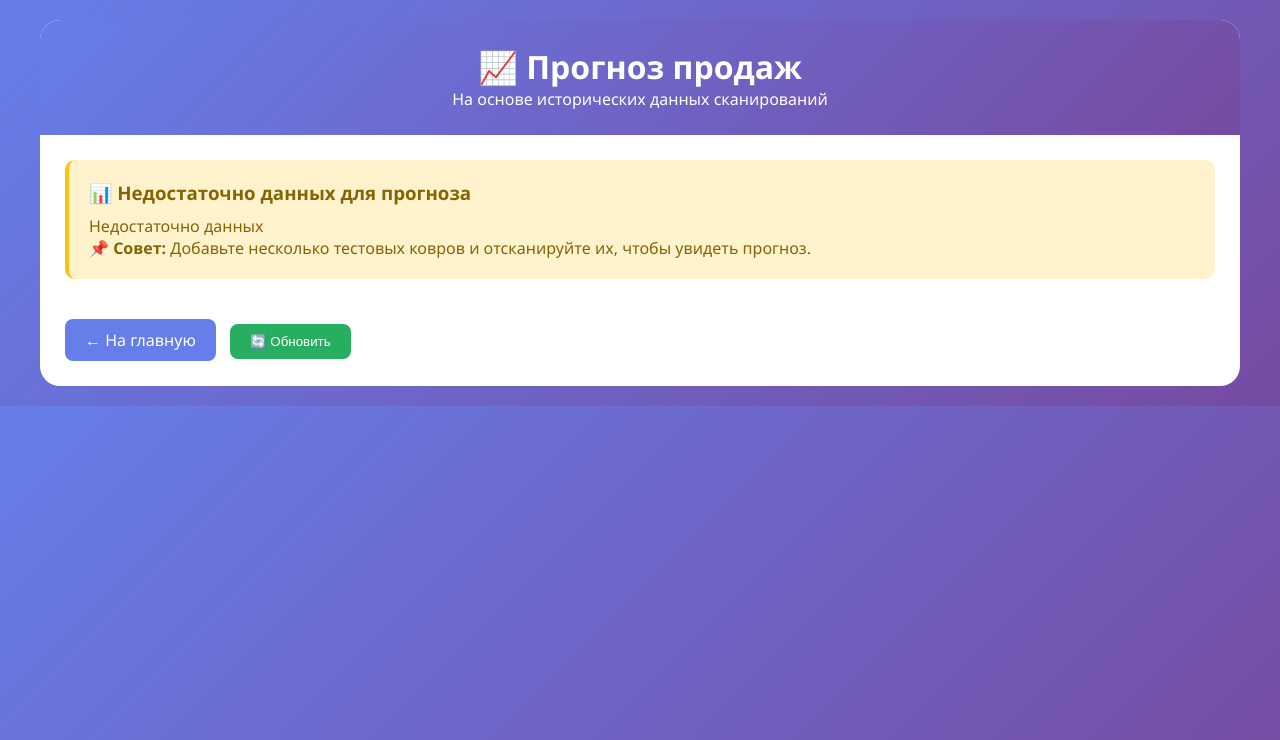
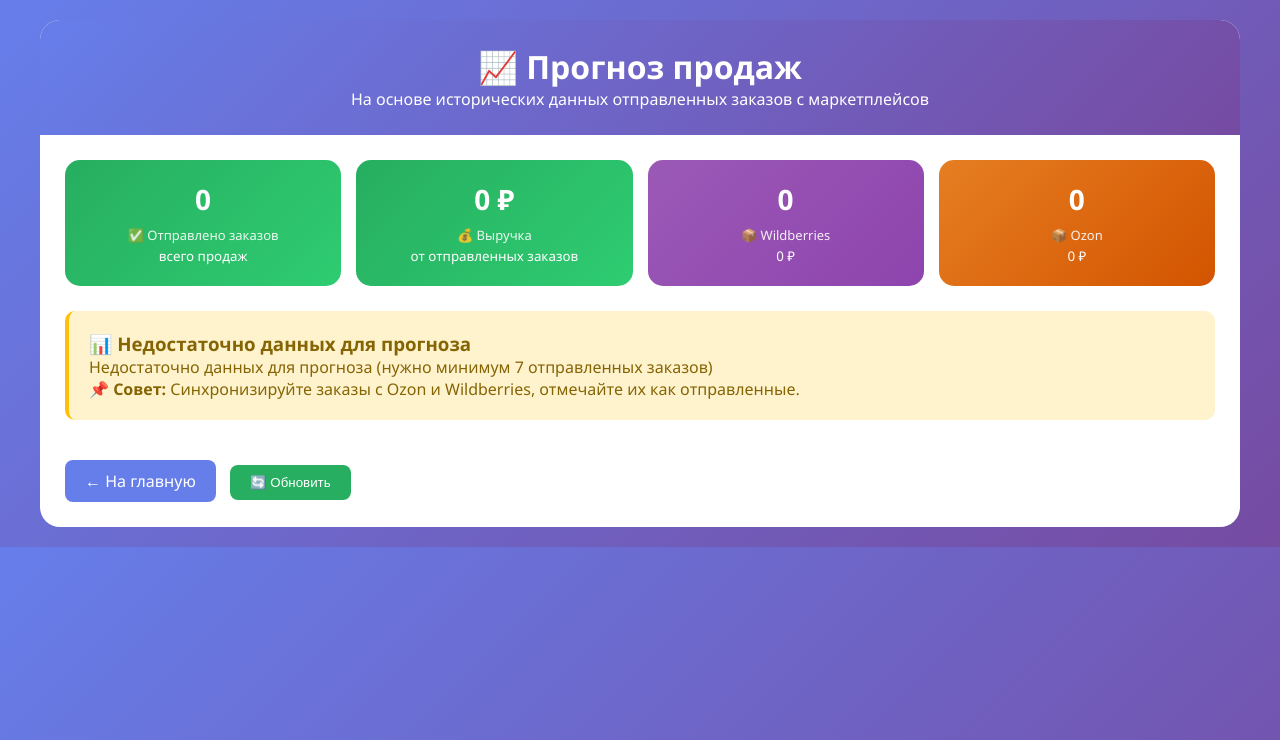
Before and after one commit to numinga27/carpet-manager, a Flask app: page /forecast in a window 1280 px wide. Shown: the top 740 px of the page. Run offline with Flask 3, Linux system fonts and the light colour scheme.

Commit message:
ozon_wb_2

```diff
--- a/web_app/app.py
+++ b/web_app/app.py
@@ -266,61 +266,112 @@ def init_database():
         else:
             set_db_version(DB_VERSION)
 
-# ========== ФУНКЦИИ ПРОГНОЗА ==========
+# ========== ФУНКЦИИ ПРОГНОЗА НА ОСНОВЕ ЗАКАЗОВ МАРКЕТПЛЕЙСОВ ==========
 def forecast_sales(days=30):
+    """Прогноз на основе отправленных заказов (status='shipped')"""
     try:
-        scans = ScanLog.query.filter_by(result='success').all()
-        if len(scans) < 7:
-            return {"error": None, "no_data": True, "message": "Недостаточно данных", "data": [], "total": 0, "daily_avg": 0}
-        daily = defaultdict(int)
-        for s in scans:
-            if s.scanned_at:
-                daily[s.scanned_at[:10]] += 1
-        dates = sorted(daily.keys())
-        counts = [daily[d] for d in dates]
-        avg = sum(counts[-7:]) / 7 if len(counts) >= 7 else sum(counts)/len(counts)
-        forecast = [max(0, round(avg * (0.9 + i*0.02))) for i in range(days)]
-        weekday_weights = {0:1.0,1:1.0,2:1.0,3:1.0,4:1.2,5:1.5,6:1.1}
+        orders = MarketplaceOrder.query.filter_by(status='shipped').all()
+        if len(orders) < 7:
+            return {
+                "error": None,
+                "no_data": True,
+                "message": "Недостаточно данных для прогноза (нужно минимум 7 отправленных заказов)",
+                "data": [], "total": 0, "daily_avg": 0,
+                "historical_data": [], "historical_dates": []
+            }
+
+        daily_counts = defaultdict(int)
+        for order in orders:
+            date_str = order.shipped_at if order.shipped_at else order.ordered_at
+            if date_str:
+                date = date_str[:10]
+                daily_counts[date] += 1
+
+        if not daily_counts:
+            return {
+                "error": None,
+                "no_data": True,
+                "message": "Нет данных о датах отправки заказов",
+                "data": [], "total": 0, "daily_avg": 0
+            }
+
+        dates = sorted(daily_counts.keys())
+        counts = [daily_counts[d] for d in dates]
+
+        if len(counts) >= 7:
+            avg = sum(counts[-7:]) / 7
+        else:
+            avg = sum(counts) / len(counts)
+
+        forecast = [max(0, round(avg * (0.9 + (i * 0.02)))) for i in range(days)]
+
+        weekday_weights = {0: 1.0, 1: 1.0, 2: 1.0, 3: 1.0, 4: 1.2, 5: 1.5, 6: 1.1}
         today = datetime.now()
-        f_data = []
-        f_dates = []
+        forecast_with_season = []
+        forecast_dates = []
         for i in range(days):
-            d = today + timedelta(days=i+1)
-            w = weekday_weights.get(d.weekday(), 1.0)
-            f_data.append(round(forecast[i] * w))
-            f_dates.append(d.strftime("%Y-%m-%d"))
+            forecast_date = today + timedelta(days=i+1)
+            weight = weekday_weights.get(forecast_date.weekday(), 1.0)
+            value = round(forecast[i] * weight)
+            forecast_with_season.append(value)
+            forecast_dates.append(forecast_date.strftime("%Y-%m-%d"))
+
         return {
-            "error": None, "no_data": False, "method": "Скользящее среднее",
-            "data": f_data, "dates": f_dates, "total": sum(f_data),
-            "daily_avg": round(sum(f_data)/days,1),
-            "historical_data": counts[-30:], "historical_dates": dates[-30:]
+            "error": None,
+            "no_data": False,
+            "method": "Скользящее среднее (7 дней) на основе заказов маркетплейсов",
+            "data": forecast_with_season,
+            "dates": forecast_dates,
+            "total": sum(forecast_with_season),
+            "daily_avg": round(sum(forecast_with_season) / days, 1),
+            "historical_data": counts[-30:],
+            "historical_dates": dates[-30:]
         }
     except Exception as e:
+        print(f"[FORECAST] Ошибка: {e}")
+        traceback.print_exc()
         return {"error": str(e), "no_data": True, "data": [], "total": 0, "daily_avg": 0}
 
 def calculate_trend():
+    """Тренд на основе отправленных заказов"""
     try:
-        scans = ScanLog.query.filter_by(result='success').all()
-        if len(scans) < 14:
-            return {"trend": "unknown", "percent": 0}
+        orders = MarketplaceOrder.query.filter_by(status='shipped').all()
+        if len(orders) < 14:
+            return {"trend": "unknown", "percent": 0, "last_week": 0, "prev_week": 0}
+
         now = datetime.now()
-        last_week = prev_week = 0
-        for s in scans:
-            if s.scanned_at:
+        last_week = 0
+        prev_week = 0
+
+        for order in orders:
+            date_str = order.shipped_at if order.shipped_at else order.ordered_at
+            if date_str:
                 try:
-                    d = datetime.strptime(s.scanned_at[:10], "%Y-%m-%d")
-                    diff = (now - d).days
-                    if diff <= 7:
+                    order_date = datetime.strptime(date_str[:10], "%Y-%m-%d")
+                    days_diff = (now - order_date).days
+                    if days_diff <= 7:
                         last_week += 1
-                    elif diff <= 14:
+                    elif days_diff <= 14:
                         prev_week += 1
                 except:
                     continue
-        percent = 100 if prev_week == 0 else round((last_week - prev_week)/prev_week*100,1)
-        trend = "growing" if percent > 10 else ("declining" if percent < -10 else "stable")
+
+        if prev_week == 0:
+            percent = 100 if last_week > 0 else 0
+        else:
+            percent = round((last_week - prev_week) / prev_week * 100, 1)
+
+        if percent > 10:
+            trend = "growing"
+        elif percent < -10:
+            trend = "declining"
+        else:
+            trend = "stable"
+
         return {"trend": trend, "percent": percent, "last_week": last_week, "prev_week": prev_week}
-    except:
-        return {"trend": "unknown", "percent": 0}
+    except Exception as e:
+        print(f"[TREND] Ошибка: {e}")
+        return {"trend": "unknown", "percent": 0, "last_week": 0, "prev_week": 0}
 
 # ========== API МАРКЕТПЛЕЙСОВ ==========
 class MarketplaceAPI:
@@ -454,7 +505,7 @@ with app.app_context():
                 c.qr_code_path = generate_qr_code(c.carpet_id, {})
         db.session.commit()
 
-# ========== МАРШРУТЫ (сокращённо, но полный набор) ==========
+# ========== МАРШРУТЫ ==========
 @app.route('/')
 def index():
     return render_template('index.html',
@@ -469,7 +520,26 @@ def index():
 
 @app.route('/forecast')
 def forecast_page():
-    return render_template('forecast.html', forecast=forecast_sales(30), trend=calculate_trend())
+    try:
+        forecast = forecast_sales(30)
+        trend = calculate_trend()
+        marketplace_stats = {
+            'total_orders': MarketplaceOrder.query.count(),
+            'shipped_orders': MarketplaceOrder.query.filter_by(status='shipped').count(),
+            'processing_orders': MarketplaceOrder.query.filter_by(status='processing').count(),
+            'ready_orders': MarketplaceOrder.query.filter_by(status='ready').count(),
+            'new_orders': MarketplaceOrder.query.filter_by(status='new').count(),
+            'total_revenue': db.session.query(db.func.sum(MarketplaceOrder.price)).filter(MarketplaceOrder.status == 'shipped').scalar() or 0,
+            'wb_orders': MarketplaceOrder.query.filter_by(marketplace='wb', status='shipped').count(),
+            'ozon_orders': MarketplaceOrder.query.filter_by(marketplace='ozon', status='shipped').count(),
+            'wb_revenue': db.session.query(db.func.sum(MarketplaceOrder.price)).filter(MarketplaceOrder.marketplace == 'wb', MarketplaceOrder.status == 'shipped').scalar() or 0,
+            'ozon_revenue': db.session.query(db.func.sum(MarketplaceOrder.price)).filter(MarketplaceOrder.marketplace == 'ozon', MarketplaceOrder.status == 'shipped').scalar() or 0,
+        }
+        return render_template('forecast.html', forecast=forecast, trend=trend, marketplace_stats=marketplace_stats)
+    except Exception as e:
+        print(f"[FORECAST_PAGE] Ошибка: {e}")
+        traceback.print_exc()
+        return render_template('forecast.html', forecast={"error": str(e), "no_data": True}, trend={"trend": "unknown", "percent": 0}, marketplace_stats={})
 
 @app.route('/add_carpet', methods=['POST'])
 def add_carpet():
@@ -832,6 +902,7 @@ def generate_qr_pdf():
     except Exception as e:
         return f"Ошибка: {e}", 500
 
+# ========== ОСНОВНАЯ ФУНКЦИЯ ГЕНЕРАЦИИ PDF С QR НА ВЕСЬ ЛИСТ (УМЕНЬШЕН ДО 85%) ==========
 @app.route('/generate_single_pages_pdf')
 def generate_single_pages_pdf():
     t = request.args.get('carpet_type_id','')
@@ -852,46 +923,58 @@ def generate_single_pages_pdf():
         from PIL import Image
         buffer = io.BytesIO()
         w, h = A4
-        scale = 0.9
-        nw, nh = w*scale, h*scale
-        xo = (w-nw)/2
-        yo = (h-nh)/2
-        text_h = 63
+        scale_factor = 0.85
+        new_w = w * scale_factor
+        new_h = h * scale_factor
+        x_offset = (w - new_w) / 2
+        y_offset = (h - new_h) / 2
+        text_height = 60
         pdf = canvas.Canvas(buffer, pagesize=A4)
         for i, carpet in enumerate(carpets):
             if not carpet.qr_code_path or not os.path.exists(carpet.qr_code_path):
                 continue
-            pil = Image.open(carpet.qr_code_path)
-            iw, ih = pil.size
-            scl = max(nw/iw, nh/ih)
-            qw, qh = iw*scl, ih*scl
-            qx = xo + (nw-qw)/2
-            qy = yo + (nh-qh)/2
+            pil_img = Image.open(carpet.qr_code_path)
+            img_w, img_h = pil_img.size
+            scale = max(new_w / img_w, new_h / img_h)
+            qr_w = img_w * scale
+            qr_h = img_h * scale
+            qr_x = x_offset + (new_w - qr_w) / 2
+            qr_y = y_offset + (new_h - qr_h) / 2
             tmp = io.BytesIO()
-            pil.resize((int(qw), int(qh)), Image.Resampling.LANCZOS).save(tmp, format='PNG', dpi=(300,300))
+            pil_img.resize((int(qr_w), int(qr_h)), Image.Resampling.LANCZOS).save(tmp, format='PNG', dpi=(300,300))
             tmp.seek(0)
-            pdf.drawImage(ImageReader(tmp), qx, qy, qw, qh)
+            pdf.drawImage(ImageReader(tmp), qr_x, qr_y, qr_w, qr_h)
             pdf.setFillColorRGB(1,1,1)
-            pdf.rect(0,0,w,text_h, fill=1, stroke=0)
-            pdf.setFillColorRGB(0,0,0)
+            pdf.rect(0, 0, w, text_height, fill=1, stroke=0)
             ct = db.session.get(CarpetType, carpet.carpet_type_id)
             cr = db.session.get(Craftsman, carpet.craftsman_id)
-            pdf.setFont("Helvetica-Bold", 16)
-            pdf.drawCentredString(w/2, text_h-18, carpet.carpet_id)
-            pdf.setFont("RussianFont" if FONT_REGISTERED else "Helvetica", 11)
-            pdf.drawCentredString(w/2, text_h-36, f"{ct.name if ct else '-'} | {cr.name if cr else '-'}")
+            type_name = ct.name if ct else '-'
+            craftsman_name = cr.name if cr else '-'
+            pdf.setFillColorRGB(0,0,0)
+            pdf.setFont("Helvetica-Bold", 15)
+            pdf.drawCentredString(w/2, text_height - 16, carpet.carpet_id)
+            if FONT_REGISTERED:
+                pdf.setFont("RussianFont", 10)
+            else:
+                pdf.setFont("Helvetica", 10)
+            pdf.drawCentredString(w/2, text_height - 32, f"{type_name} | {craftsman_name}")
             pdf.setFont("Helvetica-Bold", 12)
-            pdf.drawCentredString(w/2, text_h-52, f"{carpet.price:,} ₽".replace(',',' '))
+            price_str = f"{carpet.price:,} ₽".replace(',', ' ')
+            pdf.drawCentredString(w/2, text_height - 48, price_str)
             pdf.setFont("Helvetica", 7)
             pdf.setFillColorRGB(0.5,0.5,0.5)
-            pdf.drawRightString(w-20, 9, f"Страница {i+1}/{len(carpets)}")
+            pdf.drawRightString(w - 20, 8, f"Страница {i+1} из {len(carpets)}")
             pdf.showPage()
         pdf.save()
         buffer.seek(0)
-        return send_file(buffer, mimetype='application/pdf', as_attachment=True, download_name=f'qr_full_page_{len(carpets)}_pages.pdf')
+        return send_file(buffer, mimetype='application/pdf', as_attachment=True,
+                         download_name=f'qr_full_page_{len(carpets)}_pages.pdf')
     except Exception as e:
+        print(f"Ошибка: {e}")
+        traceback.print_exc()
         return f"Ошибка: {e}", 500
 
+# ========== МАРШРУТЫ МАРКЕТПЛЕЙСОВ ==========
 @app.route('/marketplace_accounts')
 def marketplace_accounts():
     accounts = MarketplaceAccount.query.all()
--- a/web_app/templates/forecast.html
+++ b/web_app/templates/forecast.html
@@ -64,10 +64,6 @@
             color: #856404;
             border-left: 4px solid #ffc107;
         }
-        .error-box h3 {
-            margin-bottom: 10px;
-            color: #856404;
-        }
         .back-btn {
             display: inline-block;
             margin-top: 20px;
@@ -77,20 +73,36 @@
             text-decoration: none;
             border-radius: 8px;
         }
-        .demo-data-btn {
-            display: inline-block;
-            margin-top: 20px;
-            margin-left: 10px;
-            padding: 10px 20px;
-            background: #27ae60;
+        .marketplace-stats {
+            display: grid;
+            grid-template-columns: repeat(auto-fit, minmax(200px, 1fr));
+            gap: 15px;
+            margin-bottom: 25px;
+        }
+        .marketplace-card {
+            background: linear-gradient(135deg, #27ae60 0%, #2ecc71 100%);
             color: white;
-            text-decoration: none;
-            border-radius: 8px;
-            border: none;
-            cursor: pointer;
+            padding: 20px;
+            border-radius: 15px;
+            text-align: center;
+        }
+        .marketplace-card.wb {
+            background: linear-gradient(135deg, #9b59b6 0%, #8e44ad 100%);
+        }
+        .marketplace-card.ozon {
+            background: linear-gradient(135deg, #e67e22 0%, #d35400 100%);
+        }
+        .marketplace-card h3 {
+            font-size: 28px;
+            margin-bottom: 8px;
+        }
+        .marketplace-card p {
+            font-size: 13px;
+            opacity: 0.9;
         }
         @media (max-width: 768px) {
             .stats-grid { grid-template-columns: 1fr; }
+            .marketplace-stats { grid-template-columns: 1fr; }
         }
     </style>
 </head>
@@ -98,26 +110,48 @@
 <div class="container">
     <div class="header">
         <h1>📈 Прогноз продаж</h1>
-        <p>На основе исторических данных сканирований</p>
+        <p>На основе исторических данных отправленных заказов с маркетплейсов</p>
     </div>
 
     <div class="content">
+        <!-- Блок статистики маркетплейсов -->
+        <div class="marketplace-stats">
+            <div class="marketplace-card">
+                <h3>{{ marketplace_stats.shipped_orders|default(0) }}</h3>
+                <p>✅ Отправлено заказов</p>
+                <small>всего продаж</small>
+            </div>
+            <div class="marketplace-card">
+                <h3>{{ (marketplace_stats.total_revenue|default(0))|round|int }} ₽</h3>
+                <p>💰 Выручка</p>
+                <small>от отправленных заказов</small>
+            </div>
+            <div class="marketplace-card wb">
+                <h3>{{ marketplace_stats.wb_orders|default(0) }}</h3>
+                <p>📦 Wildberries</p>
+                <small>{{ (marketplace_stats.wb_revenue|default(0))|round|int }} ₽</small>
+            </div>
+            <div class="marketplace-card ozon">
+                <h3>{{ marketplace_stats.ozon_orders|default(0) }}</h3>
+                <p>📦 Ozon</p>
+                <small>{{ (marketplace_stats.ozon_revenue|default(0))|round|int }} ₽</small>
+            </div>
+        </div>
+
         {% if forecast and forecast.error %}
             <div class="error-box">
-                <h3>⚠️ Ошибка доступа к базе данных</h3>
-                <p>Не удалось получить данные для прогноза. Это может быть связано с ограничениями доступа к файлам в программе.</p>
-                <p><strong>Решение:</strong> Убедитесь, что программа имеет доступ к папке с данными. Прогноз будет работать после нескольких сканирований ковров.</p>
-                <br>
-                <small>Техническая информация: {{ forecast.error[:200] if forecast.error else 'Нет данных' }}</small>
+                ⚠️ {{ forecast.error }}
+                <br><br>
+                <small>{{ forecast.message|default('Продолжайте синхронизировать заказы с маркетплейсов, и данные появятся.') }}</small>
             </div>
         {% elif forecast and forecast.no_data %}
             <div class="error-box">
                 <h3>📊 Недостаточно данных для прогноза</h3>
-                <p>{{ forecast.message|default('Для точного прогноза необходимо минимум 7 дней сканирований. Продолжайте сканировать ковры, и данные появятся.') }}</p>
-                <p>📌 <strong>Совет:</strong> Добавьте несколько тестовых ковров и отсканируйте их, чтобы увидеть прогноз.</p>
+                <p>{{ forecast.message|default('Для точного прогноза необходимо минимум 7 отправленных заказов с маркетплейсов.') }}</p>
+                <p>📌 <strong>Совет:</strong> Синхронизируйте заказы с Ozon и Wildberries, отмечайте их как отправленные.</p>
             </div>
-        {% elif forecast and forecast.data and forecast.data|length > 0 %}
-            <!-- Статистика -->
+        {% elif forecast and not forecast.no_data %}
+            <!-- Статистика прогноза -->
             <div class="stats-grid">
                 <div class="stat-card">
                     <h2>{{ forecast.total|default(0) }}</h2>
@@ -143,10 +177,12 @@
             </div>
 
             <!-- График прогноза -->
+            {% if forecast.data and forecast.data|length > 0 %}
             <div class="chart-container">
                 <h3>📊 Прогноз на 30 дней</h3>
                 <canvas id="forecastChart" width="800" height="300"></canvas>
             </div>
+            {% endif %}
 
             <!-- Исторические данные -->
             {% if forecast.historical_data and forecast.historical_data|length > 0 %}
@@ -159,20 +195,20 @@
             <div class="info-box">
                 <strong>ℹ️ О прогнозе</strong><br>
                 📊 Метод расчёта: <strong>{{ forecast.method|default('Скользящее среднее') }}</strong><br>
-                📈 Учтена сезонность: больше продаж в выходные дни<br>
-                💡 Прогноз основан на {{ (trend.last_week|default(0)) + (trend.prev_week|default(0)) }} сканированиях за последние 14 дней
+                📈 Источник данных: <strong>отправленные заказы с маркетплейсов (статус "shipped")</strong><br>
+                💡 Прогноз основан на {{ (trend.last_week|default(0)) + (trend.prev_week|default(0)) }} заказах за последние 14 дней
             </div>
         {% else %}
             <div class="error-box">
                 <h3>📊 Нет данных для прогноза</h3>
-                <p>Добавьте ковры и отсканируйте их, чтобы увидеть прогноз продаж.</p>
-                <p>📌 <strong>Совет:</strong> Используйте USB-сканер для отметки готовых ковров.</p>
+                <p>Добавьте аккаунты маркетплейсов, синхронизируйте заказы и отмечайте их как отправленные.</p>
+                <p>📌 <strong>Совет:</strong> Перейдите в раздел "Аккаунты" и настройте подключение к Ozon/WB.</p>
             </div>
         {% endif %}
 
         <div>
             <a href="/" class="back-btn">← На главную</a>
-            <button onclick="location.reload()" class="demo-data-btn">🔄 Обновить</button>
+            <button onclick="location.reload()" style="margin-left: 10px; padding: 10px 20px; background: #27ae60; color: white; border: none; border-radius: 8px; cursor: pointer;">🔄 Обновить</button>
         </div>
     </div>
 </div>
```
